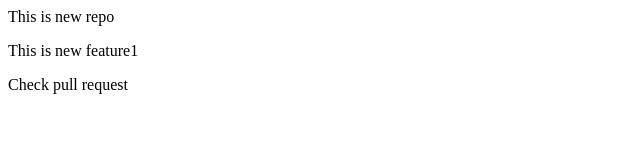
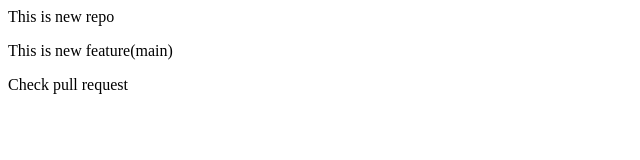
Before and after one commit to ranjkr/Localrepo, a plain HTML site: page index.html in a window 1280 px wide. Shown: the full height of the page, 0-640 px from the left. Drawn offline with Linux system fonts and the light colour scheme.

Commit message:
added main

```diff
--- a/index.html
+++ b/index.html
@@ -1,3 +1,3 @@
 <p>This is new repo</p>
-<p>This is new feature1</p>
+<p>This is new feature(main)</p>
 <p>Check pull request</p>
```
